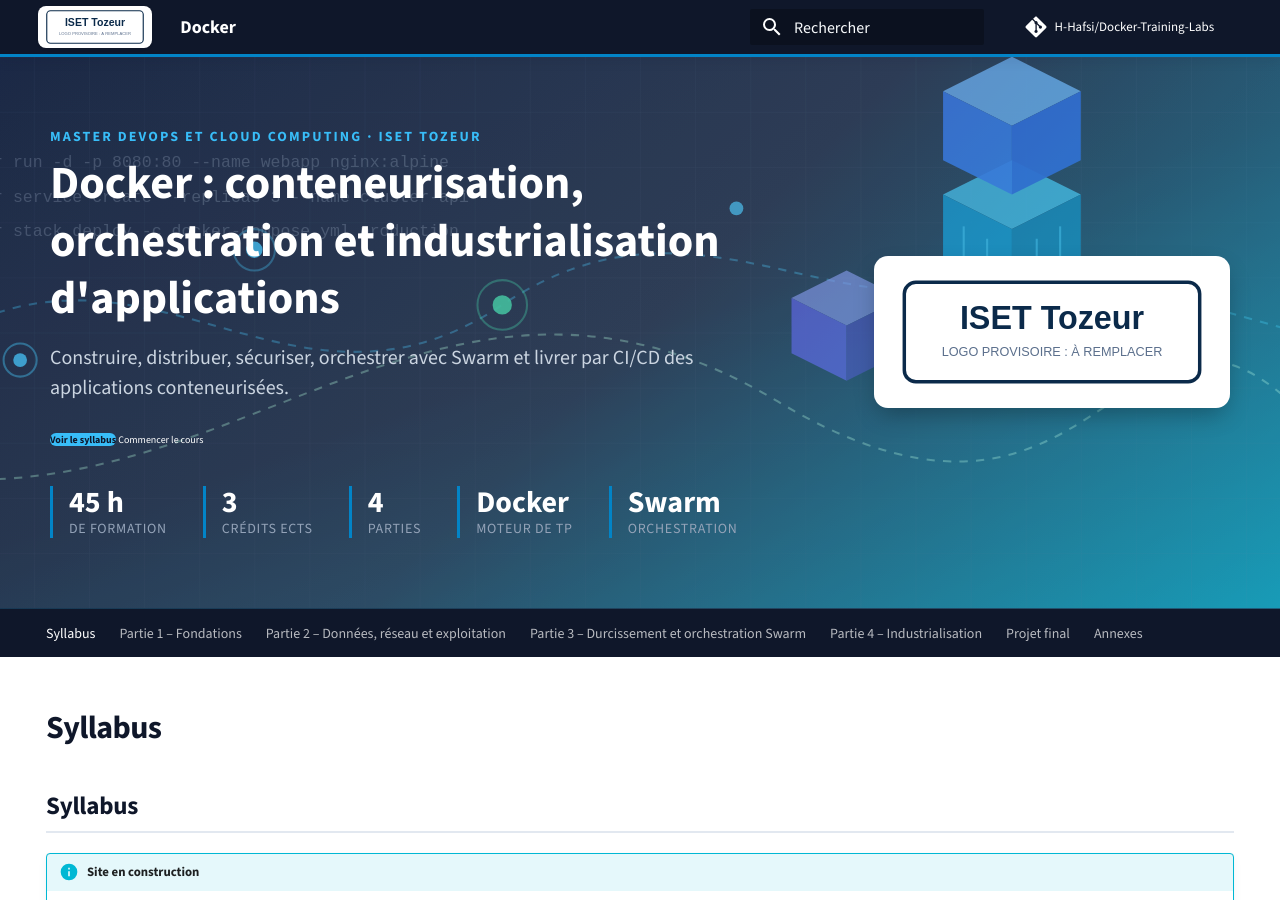
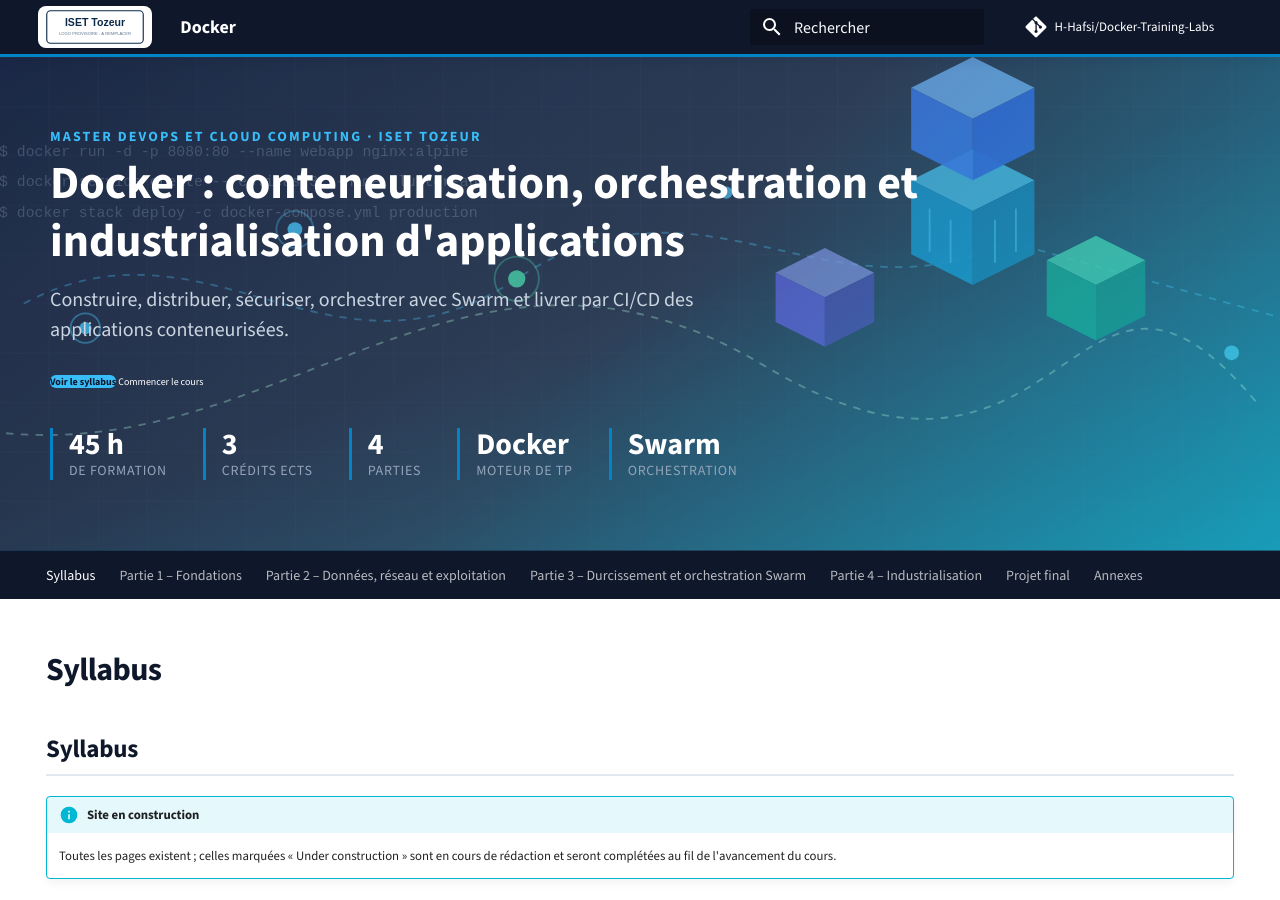
Before and after one commit to H-Hafsi/Docker-Training-Labs, an MkDocs documentation site: the page built from docs/index.md, in a window 1280 px wide and 900 px high. Built offline with MkDocs 1.6.1 and Material for MkDocs 9.7.7, drawn with Linux system fonts in a browser that asks for light colours; comment, search, counter and statistics services are not loaded.

Commit message:
Merge remote main

```diff
--- a/overrides/home.html
+++ b/overrides/home.html
@@ -18,9 +18,6 @@
           {% endfor %}
         </ul>
       </div>
-      <div class="hero__logo">
-        <img src="{{ 'assets/img/logo-iset.svg' | url }}" alt="ISET Tozeur">
-      </div>
     </div>
   </section>
 {% endblock %}
```
